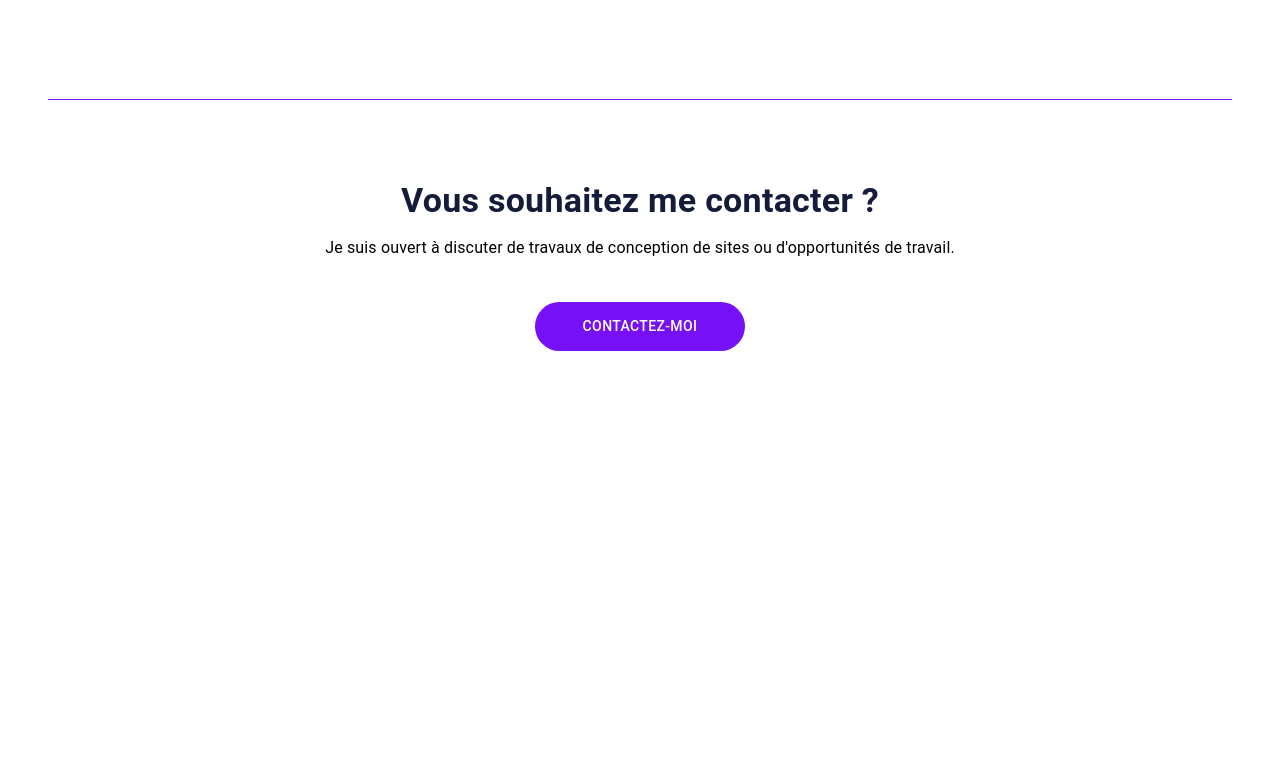
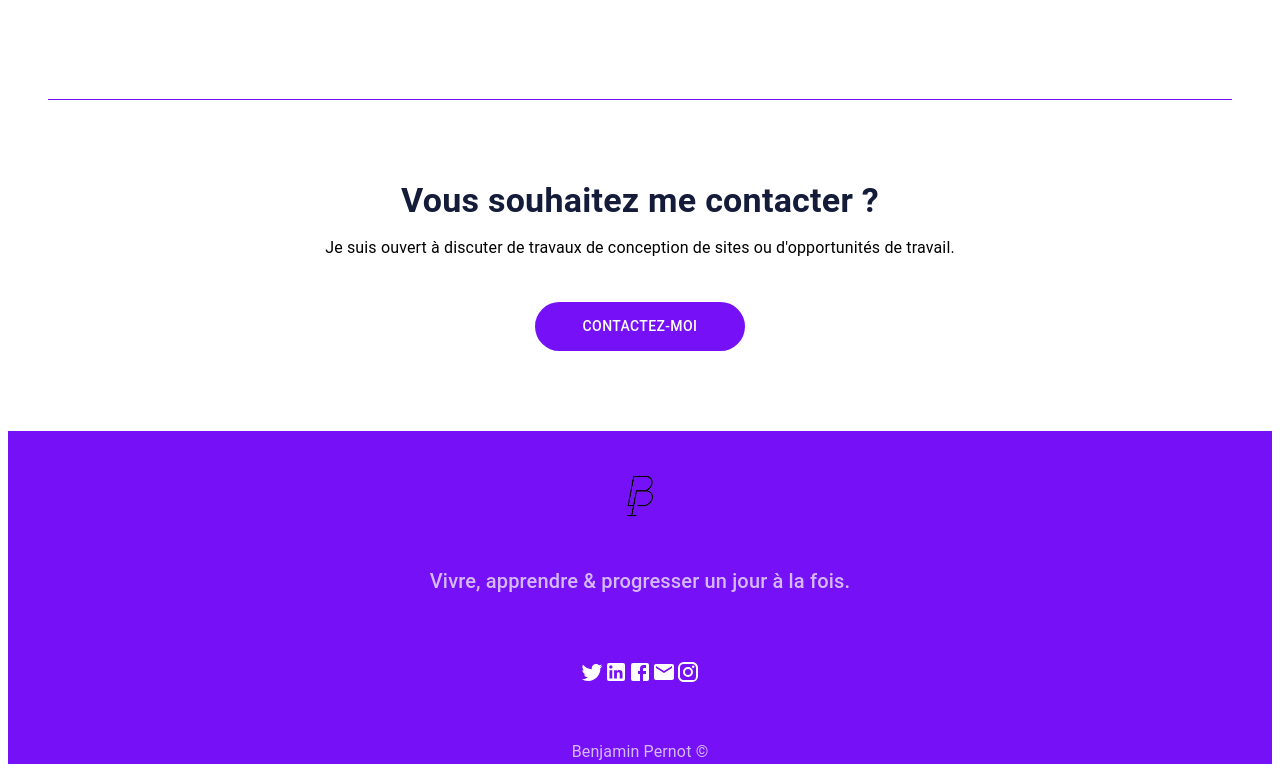
Before and after one commit to BENJYY1337/my-portfolio, a React (Create React App) app: page / in a window 1280 px wide. Shown: the part 2109-2881 px from the top of the page. Before the commit the page ends 2468 px from the top, so only its background shows below. Built offline with nearby package versions, Linux system fonts and the light colour scheme.

Commit message:
footer done

```diff
--- /dev/null
+++ b/src/component/Footer.js
@@ -0,0 +1,52 @@
+import React from "react";
+
+import { makeStyles } from "@material-ui/core/styles";
+
+import { Box, Typography, Container, Button } from "@material-ui/core";
+import MuiLink from "@material-ui/core/Link";
+import Logo from "./Logo";
+import TwitterIcon from "@material-ui/icons/Twitter";
+import LinkedInIcon from "@material-ui/icons/LinkedIn";
+import FacebookIcon from "@material-ui/icons/Facebook";
+import MailIcon from "@material-ui/icons/Mail";
+import InstagramIcon from "@material-ui/icons/Instagram";
+
+const useStyles = makeStyles((theme) => ({
+  root: {
+    backgroundColor: "#7510F7",
+    display: "flex",
+    flexDirection: "column",
+    color: "#D6B8FC",
+    alignItems: "center",
+  },
+}));
+
+export default function Footer() {
+  const classes = useStyles();
+
+  return (
+    <>
+      <Box mt={10} className={classes.root}>
+        <Logo />
+        <Typography align="center" variant="h6" gutterBottom>
+          Vivre, apprendre & progresser un jour à la fois.
+        </Typography>
+        <Box
+          pt={7}
+          display="flex"
+          flexDirection="row"
+          justifyContent="space-around"
+        >
+          <TwitterIcon style={{ color: "#FFFFFF" }} />
+          <LinkedInIcon style={{ color: "#FFFFFF" }} />
+          <FacebookIcon style={{ color: "#FFFFFF" }} />
+          <MailIcon style={{ color: "#FFFFFF" }} />
+          <InstagramIcon style={{ color: "#FFFFFF" }} />
+        </Box>
+        <Box pt={7}>
+          <Typography>Benjamin Pernot &#169;</Typography>
+        </Box>
+      </Box>
+    </>
+  );
+}
--- a/src/component/Information.js
+++ b/src/component/Information.js
@@ -6,7 +6,6 @@ import { Box, Typography, Container } from "@material-ui/core";
 
 const useStyles = makeStyles((theme) => ({
   root: {
-    // backgroundColor: "#7510F7",
     backgroundColor: "#7510F7",
     color: "#FFFFFF",
   },
--- a/src/pages/Home.js
+++ b/src/pages/Home.js
@@ -9,6 +9,7 @@ import InfoInCard from "../component/InfoInCard";
 import Box from "@material-ui/core/Box";
 import Work from "../component/Work";
 import Collab from "../component/Collab";
+import Footer from "../component/Footer";
 
 const useStyles = makeStyles((theme) => ({}));
 
@@ -24,6 +25,7 @@ export default function Home() {
         <InfoInCard />
         <Work />
         <Collab />
+        <Footer />
       </Box>
     </>
   );
```
